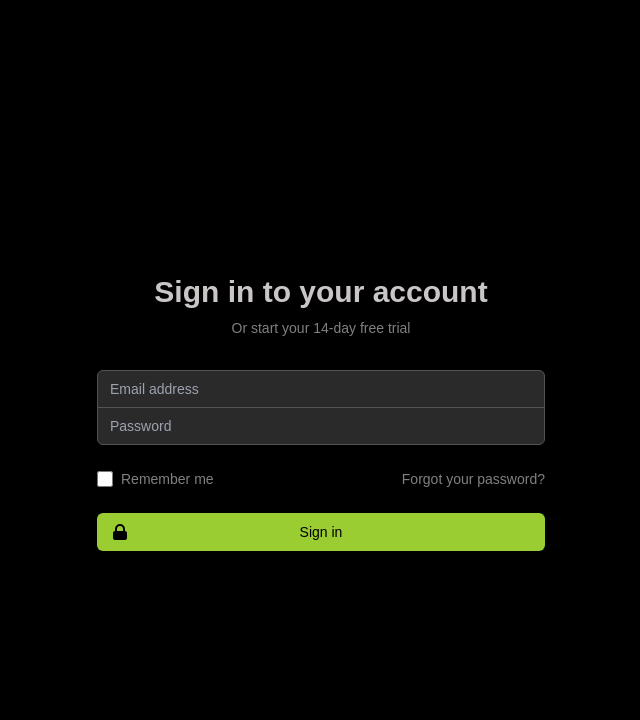
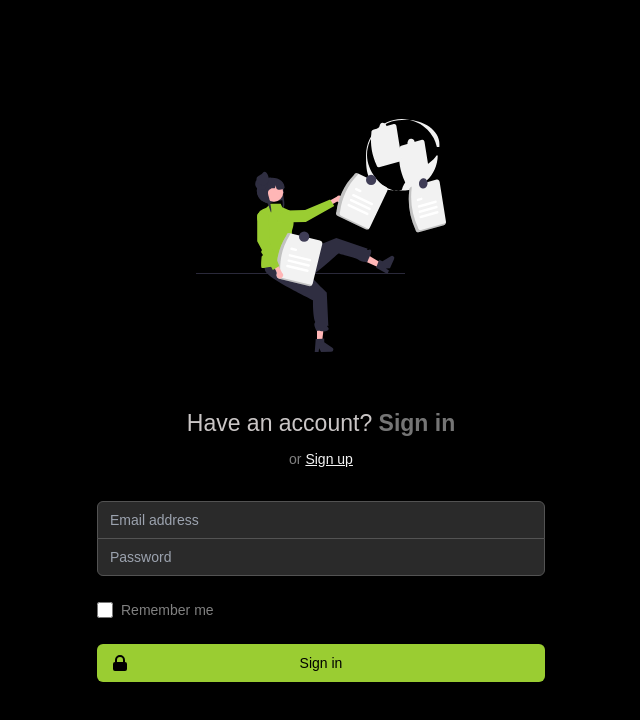
Before and after one commit to iyinolu/event-dir, a React (Create React App) app: page / in a window 1280 px wide. Shown: the top 720 px of the page, without its empty margins (319-959 px from the left). Built offline with nearby package versions, Linux system fonts and the light colour scheme.

Commit message:
Ui improvements; login screen improvement

```diff
--- a/src/components/app/eventdetails.tsx
+++ b/src/components/app/eventdetails.tsx
@@ -10,11 +10,12 @@ import { Event } from "../../redux/reducer/app/types";
 const useStyles = makeStyles({
   paperRoot: {
     minHeight: "400px",
-    minWidth: "60%",
     display: "flex",
     background: "#0f0e0e",
     flexDirection: "column",
     alignItems: "center",
+    minWidth: "86px",
+    overflow: "hidden",
   },
   container: {
     backdropFilter: "blur(5px)",
--- a/src/components/app/eventlist.tsx
+++ b/src/components/app/eventlist.tsx
@@ -78,7 +78,7 @@ export default function EventList() {
     var eventList = events.map((event, idx) => {
       return (
         <div
-          className="flex flex-col rounded-2xl h-auto w-full bg-white mb-6 px-5 py-4 border-gray-200"
+          className="flex flex-col rounded-2xl h-auto w-full bg-white mb-6 px-5 py-4 border-gray-200 min-w-[311px]"
           style={{
             background: "rgb(0 0 0)",
             borderColor: "rgb(34 34 34)",
--- a/src/components/auth/login.tsx
+++ b/src/components/auth/login.tsx
@@ -24,32 +24,24 @@ export default function Login() {
 
   return (
     <div className="App">
-      <div
-        className="min-h-screen flex items-center justify-center py-12 px-4 sm:px-6 lg:px-8"
-        style={{ backgroundColor: "black" }}
-      >
+      <div className="min-h-screen flex items-center justify-center py-12 px-[38px] lg:px-8 bg-black">
         <div className="max-w-md w-full space-y-8">
-          <div>
-            {/* <img
-            className="mx-auto h-12 w-auto"
-            src="https://tailwindui.com/img/logos/workflow-mark-indigo-600.svg"
-            alt="Workflow"
-          /> */}
-            <h2
-              className="mt-6 text-center text-3xl font-bold"
-              style={{ color: "#cac6c6" }}
-            >
-              Sign in to your account
-            </h2>
+          <div className="flex items-center justify-center flex-col">
+            <img
+              className="w-[56%]"
+              style={{ height: "50%", marginBottom: "30px" }}
+              src="/media/illustrations/login_page_illustration.svg"
+              alt="No Event"
+            />
+            <h3 className="mt-6 text-center text-[23px] font-[500] text-[#cac6c6]">
+              Have an account?{" "}
+              <span className="font-[700] text-[#757575]">Sign in</span>
+            </h3>
             <p className="mt-2 text-center text-sm" style={{ color: "grey" }}>
-              Or{" "}
-              <a
-                href="/"
-                className="font-medium hover:text-indigo-500"
-                style={{ color: "grey" }}
-              >
-                start your 14-day free trial
-              </a>
+              or{" "}
+              <span className="text-[#f4f4f4] cursor-pointer underline">
+                Sign up
+              </span>
             </p>
           </div>
           <form
@@ -123,15 +115,7 @@ export default function Login() {
                 </label>
               </div>
 
-              <div className="text-sm">
-                <a
-                  href="/"
-                  className="font-medium hover:text-indigo-500"
-                  style={{ color: "grey" }}
-                >
-                  Forgot your password?
-                </a>
-              </div>
+              <div className="text-sm"></div>
             </div>
 
             <div>
```
Also changed, not shown: public/media/illustrations/login_page_illustration.svg (added), src/tailwind.css, 1 other file (tests, documents, lock files or other folders).
